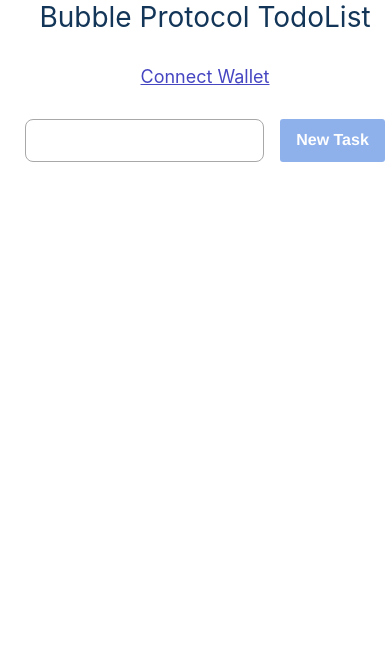
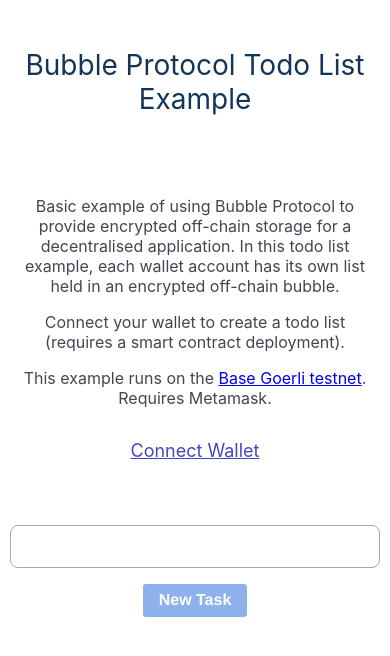
Before and after one commit to Bubble-Protocol/todolist, a React (Create React App) app: page / in a window 390 px wide. Shown: the top 656 px of the page. Built offline with nearby package versions, Linux system fonts and the light colour scheme.

Commit message:
show bubble details feature

```diff
--- a/src/model/App.js
+++ b/src/model/App.js
@@ -38,6 +38,7 @@ export class TodoListApp {
 
     // Register UIstate data
     stateManager.register('state', this.state);
+    stateManager.register('bubble-id');
     stateManager.register('error');
     stateManager.register('tasks', []);
 
@@ -126,6 +127,7 @@ export class TodoListApp {
   _openSession(account) {
     if (this.session) {
       stateManager.dispatch('tasks', []);
+      stateManager.dispatch('bubble-id');
       stateManager.dispatch('error');
     }
     this.session = new Session(APP_ID+'-'+account.slice(2), CHAIN, BUBBLE_PROVIDER, this.wallet);
@@ -143,6 +145,7 @@ export class TodoListApp {
     return this.session.initialise()
       .then(() => {
         this._setState(STATES.initialised);
+        stateManager.dispatch('bubble-id', this.session.getBubbleId())
         stateManager.dispatch('tasks', this.session.getTasks())
       })
       .catch(error => {
--- a/src/model/Session.js
+++ b/src/model/Session.js
@@ -128,6 +128,13 @@ export class Session {
   }
 
   /**
+   * @dev Return the current taskList's bubble id
+   */
+  getBubbleId() {
+    return this.taskList.bubble.contentId;
+  }
+
+  /**
    * @dev Returns `true` if the smart contract has not yet been deployed
    */
   isNew() {
--- a/src/model/TaskList.js
+++ b/src/model/TaskList.js
@@ -31,7 +31,9 @@ export class TaskList {
    * @dev Reads the task list from the bubble and initialises the tasks array.
    */
   async initialise() {
-    console.trace('loading tasks');
+    console.trace('initialising task list');
+    console.trace('bubble id:', this.bubble.contentId.toObject());
+    console.trace('bubble id as DID:', this.bubble.contentId.toDID());
     const taskFiles = await this.bubble.list(toFileId(0));
     await Promise.all(
       taskFiles.map(async file => {
--- a/src/ui/App.css
+++ b/src/ui/App.css
@@ -19,7 +19,7 @@ body {
   flex-direction: column;
   align-items: stretch;
   justify-content: stretch;
-  gap: 32px;
+  gap: 64px;
 }
 
 .title {
@@ -40,6 +40,12 @@ body {
   gap: 16px;
 }
 
+.App .info-text {
+  font-size: 16px;
+  color: rgb(70, 68, 83);
+  text-align: center;
+}
+
 .App .error-text {
   font-size: 14px;
   color: rgb(172, 24, 24);
@@ -57,11 +63,82 @@ body {
   cursor: pointer;
 }
 
+.App .small-text-button {
+  font-size: 14px;
+  color: rgb(137, 137, 184);
+}
+
+.App .bubble-details-section {
+  flex: 1;
+  display: flex;
+  flex-direction: column;
+  align-items: center;
+  gap: 18px;
+}
+
+.App .bubble-details {
+  flex: 0;
+  align-self: center;
+  display: flex;
+  flex-direction: column;
+  gap: 4px;
+  align-items: flex-start;
+}
+
+.App .details-row {
+  display: flex;
+  gap: 12px;
+  align-items: center;
+  max-width: 95vw;
+  overflow: hidden;
+}
+
+.details-row .details-label {
+  flex: 0;
+  font-size: 14px;
+  color: rgb(120, 120, 143);
+  width: 60px;
+  min-width: 60px;
+}
+
+.details-row .details-text {
+  flex: 1;
+  font-family: 'Courier New', Courier, monospace;
+  font-size: 16px;
+  color: rgb(70, 68, 83);
+  overflow: hidden;
+  word-wrap: break-word;
+}
+
 @media only screen and (max-width: 820px) {
 
   .App {
-    width: 100%;
-    padding: 0 10px;
+    width: 95vw;
+    /* padding: 48px 10px; */
+  }
+
+}
+
+@media only screen and (max-width: 400px) {
+
+  .App .details-row {
+    flex-direction: column;
+    align-items: flex-start;
+    gap: 4px;
+    padding-bottom: 8px;
+  }
+
+  .details-row .details-text {
+    padding-left: 16px;
+  }
+
+}
+
+@media only screen and (max-width: 640px) {
+
+  .App .newTask {
+    flex-direction: column;
+    align-items: center;
   }
 
 }
--- a/src/ui/App.js
+++ b/src/ui/App.js
@@ -4,14 +4,17 @@ import { stateManager } from '../state-context';
 import { Task } from './components/Task';
 import { TextBox } from './components/TextBox';
 import { Button } from './components/Button';
+import { CopyTextButton } from "./components/CopyTextButton";
 
 function UI() {
 
   const [text, setText] = useState('');
+  const [showDetails, toggleDetails] = useState(false);
 
   const appState = stateManager.useStateData('state')();
   const appError = stateManager.useStateData('error')();
   const tasks = stateManager.useStateData('tasks')();
+  const bubbleId = stateManager.useStateData('bubble-id')();
   const taskFunctions = stateManager.useStateData('taskFunctions')();
   const walletFunctions = stateManager.useStateData('walletFunctions')();
 
@@ -22,8 +25,22 @@ function UI() {
 
   return (
     <div className="App">
-      <span className="title">Bubble Protocol TodoList</span>
+      <span className="title">Bubble Protocol Todo List Example</span>
       <div className='taskList'>
+        {appState === 'closed' &&
+          <div>
+            <p className="info-text">
+              Basic example of using Bubble Protocol to provide encrypted off-chain storage for a decentralised application.
+              In this todo list example, each wallet account has its own list held in an encrypted off-chain bubble.
+            </p>
+            <p className="info-text">
+              Connect your wallet to create a todo list (requires a smart contract deployment).
+            </p>
+            <p className="info-text">
+              This example runs on the <a href="https://chainlist.org/?search=base+goerl&testnets=true">Base Goerli testnet</a>.  Requires Metamask.
+            </p>
+          </div>
+        }
         {appState === 'closed' && <span className="text-button" onClick={walletFunctions.connect} >Connect Wallet</span>}
         {appState === 'new' && <div className="text-button" onClick={walletFunctions.createTodoList} >Create TODO List</div>}
         {appState === 'initialising' && <div className="loader"></div>}
@@ -33,6 +50,29 @@ function UI() {
         <TextBox text={text} onChange={setText} onEnter={newTask} disabled={appState !== 'initialised'} />
         <Button title='New Task' onClick={newTask} disabled={appState !== 'initialised' || text === ''} />
       </div>
+      {bubbleId && showDetails &&
+        <div className="bubble-details-section">
+          <span className="text-button" onClick={() => toggleDetails(false)}>hide details</span>
+          <div className="bubble-details">
+            <div className="details-row">
+              <span className="details-label">Chain</span>
+              <span className="details-text">{bubbleId.chain}</span>
+            </div>
+            <div className="details-row">
+              <span className="details-label">Contract</span>
+              <span className="details-text"><a href={"https://goerli.basescan.org/address/"+bubbleId.contract}>{bubbleId.contract}</a></span>
+            </div>
+            <div className="details-row">
+              <span className="details-label">Provider</span>
+              <span className="details-text">{bubbleId.provider}</span>
+            </div>
+          </div>
+          <CopyTextButton className="text-button small-text-button" title="copy as DID" copyText={bubbleId.toDID()} />
+        </div>
+      }
+      {bubbleId && !showDetails &&
+        <span className="text-button" onClick={() => toggleDetails(true)}>show bubble details</span>
+      }
       {appError && <span className='error-text'>{appError.message}</span>}
     </div>
   );
--- /dev/null
+++ b/src/ui/components/CopyTextButton/CopyTextButton.jsx
@@ -0,0 +1,33 @@
+/*
+We're constantly improving the code you see.
+Please share your feedback here: https://form.asana.com/?k=uvp-HPgd3_hyoXRBw1IcNg&d=1152665201300829
+*/
+
+import PropTypes from "prop-types";
+import React, { useState } from "react";
+
+export const CopyTextButton = ({ title, copyText, className="text-button" }) => {
+
+  const [text, setText] = useState(title);
+
+  function copyToClipboard() {
+    navigator.clipboard.writeText(copyText)
+    .then(() => {
+      setText('copied!');
+      setTimeout(() => setText(title), 2000);
+    })
+    .catch(err => {
+      console.warn('Error in copying text: ', err);
+    });
+  }
+
+  return (
+    <div className={className} onClick={copyToClipboard}>{text}</div>
+  );
+};
+
+CopyTextButton.propTypes = {
+  title: PropTypes.string.isRequired,
+  copyText: PropTypes.string.isRequired,
+  className: PropTypes.string
+};
--- /dev/null
+++ b/src/ui/components/CopyTextButton/index.js
@@ -0,0 +1 @@
+export { CopyTextButton } from "./CopyTextButton";
--- /dev/null
+++ b/src/ui/components/CopyTextButton/style.css
@@ -0,0 +1,34 @@
+.button {
+  align-items: center;
+  background-color: #2065db;
+  border-radius: 3px;
+  display: flex;
+  flex-direction: column;
+  gap: 16px;
+  justify-content: center;
+  overflow: hidden;
+  padding: 8px 16px;
+  position: relative;
+  width: fit-content;
+}
+
+.enabled:hover {
+  cursor: pointer;
+}
+
+.button .button-text {
+  color: #ffffff;
+  font-family: "Work Sans", Helvetica;
+  font-size: 16px;
+  font-weight: 600;
+  letter-spacing: 0;
+  line-height: normal;
+  margin-top: -1px;
+  position: relative;
+  white-space: nowrap;
+  width: fit-content;
+}
+
+.disabled {
+  opacity: 50%;
+}
```
